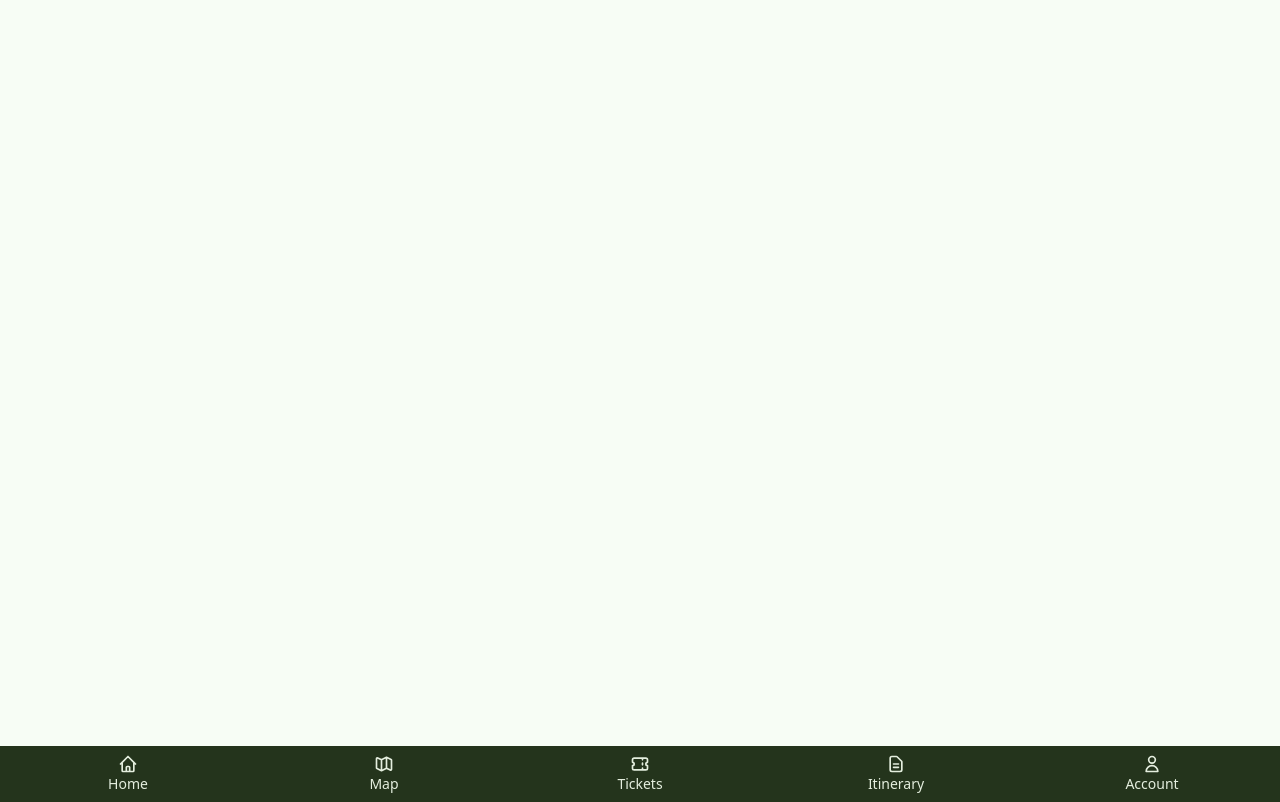
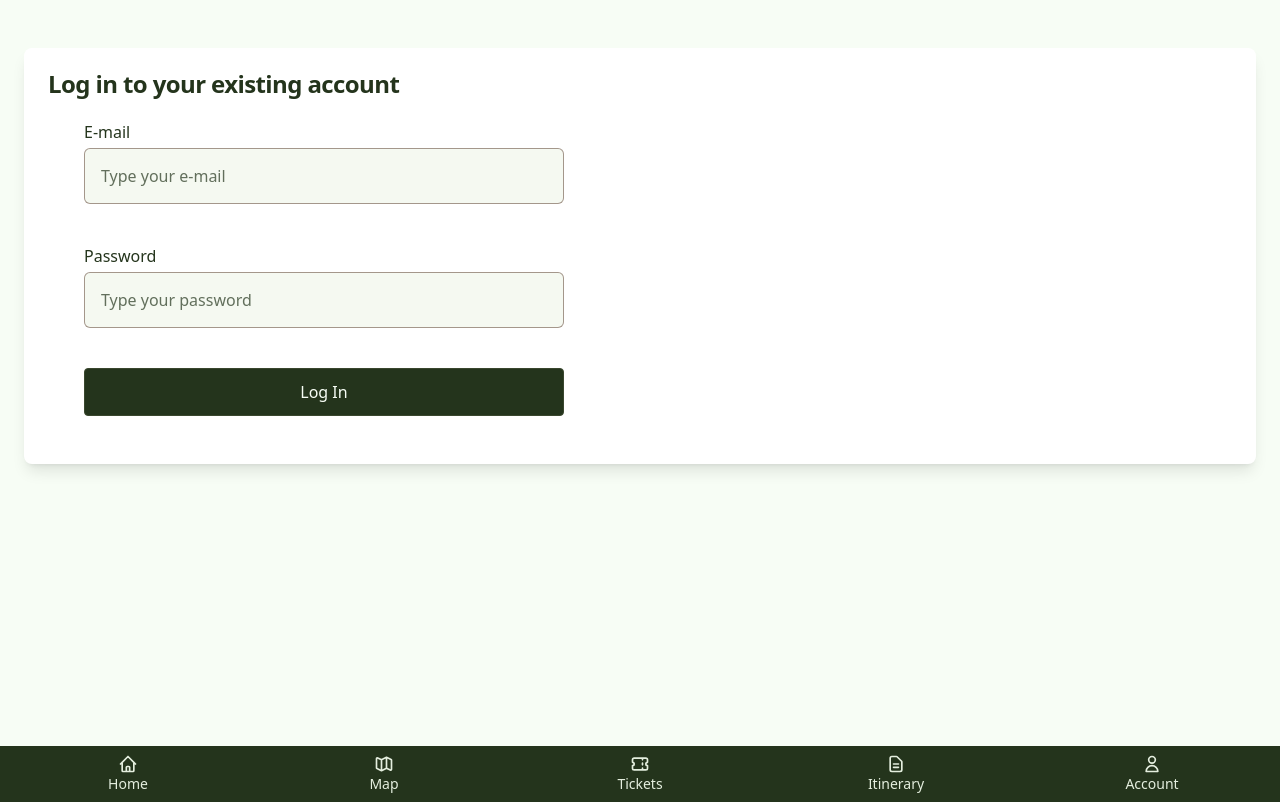
Before and after one commit to Qingyi1115/ZooVanna, a React (Vite) app: page /tickets/purchasedTickets in a window 1280 px wide. Built offline with nearby package versions, Linux system fonts and the light colour scheme.

Commit message:
first commit

```diff
--- a/src/App.tsx
+++ b/src/App.tsx
@@ -36,6 +36,7 @@ import CompletionPage from "./pages/PurchaseTicketManagement/CompletionPage";
 import ViewPromotionPage from "./pages/Promotion/ViewPromotionPage";
 import Successful from "./pages/PurchaseTicketManagement/Successful";
 import TicketLandingPage from "./pages/TicketLandingPage";
+import ViewPurchasedTicketsPage from "./pages/PurchaseTicketManagement/ViewPurchasedTicketsPage";
 
 function App() {
   const { state } = useAuthContext();
@@ -58,7 +59,7 @@ function App() {
                 element={<ViewPromotionPage />}
               />
               <Route path="/map" element={<MapPage />} />
-
+              {/*Ticket Management*/}
               <Route path="/tickets" element={<TicketLandingPage />} />
               <Route path="/tickets/buy" element={<TicketsPage />} />
               <Route path="/tickets/selectListing" element={<ListingPage />} />
@@ -86,6 +87,11 @@ function App() {
                 path="/tickets/completion/:customerOrderId/:code/:id"
                 element={<CompletionPage />}
               />
+              // need user in logged in state
+              <Route
+                path="/tickets/purchasedTickets"
+                element={user ? <ViewPurchasedTicketsPage /> : <LoginPage />}
+              />{" "}
               <Route path="/itinerary" element={<ItineraryPage />} />
               <Route path="/account" element={<AccountPage />} />
               <Route path="/login" element={<LoginPage />} />
--- /dev/null
+++ b/src/pages/PurchaseTicketManagement/ViewPurchasedTicketsPage.tsx
@@ -0,0 +1,5 @@
+function ViewPurchasedTicketsPage() {
+  return <div>View Purchased Tickets</div>;
+}
+
+export default ViewPurchasedTicketsPage;
```
